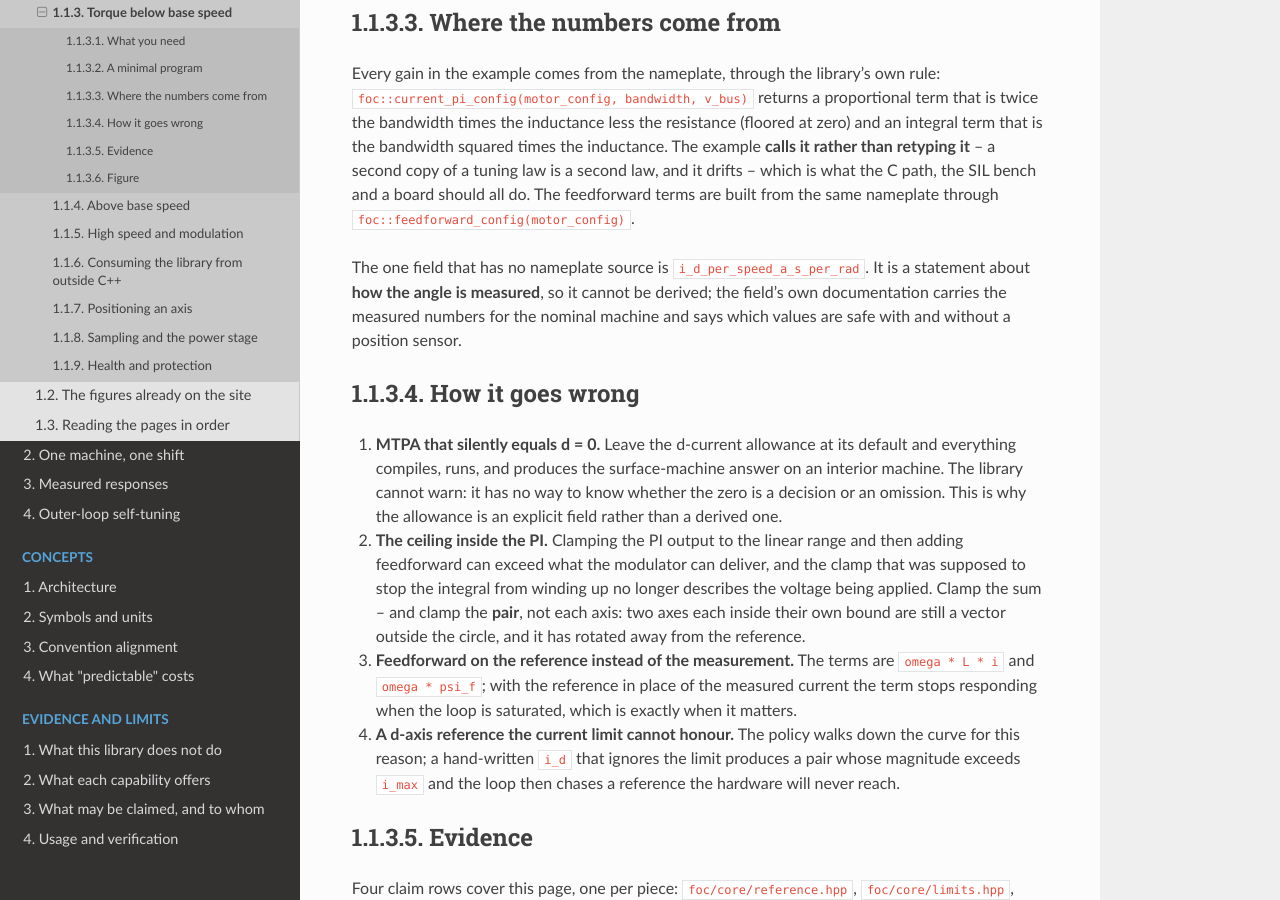
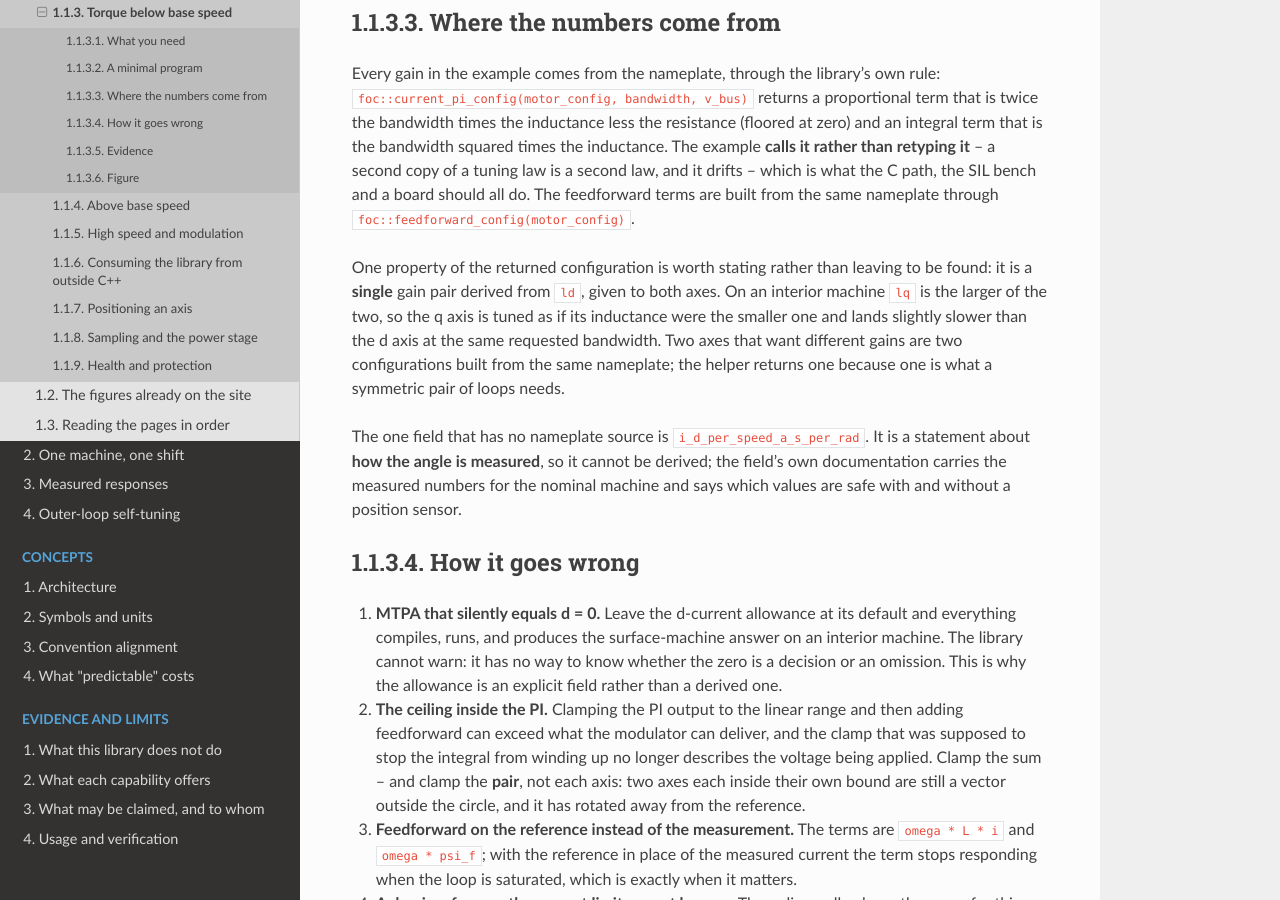
Before and after one commit to zc0718/foc, a Sphinx documentation site: the page built from docs/sphinx/source/guides/torque-reference.rst, in a window 1280 px wide and 900 px high, scrolled down 1175 px. Built offline with Sphinx 7.4.7 and the Read the Docs theme 3.1.0, drawn with Linux system fonts in a browser that asks for light colours.

Commit message:
docs(:book:): say that the current-loop helper returns one gain pair for two axes
The last card in the review's backlog was "E-CURPI-1 uses `Ld` and never mentions
`Lq`". It is not a defect: `Pi::Config` is one pair of gains, so a helper that
returns one configuration has only one inductance to choose, and it chooses the
d-axis one. What was missing is the sentence a reader needs to stop wondering --
on an interior machine `Lq` is the larger of the two, so the q axis is tuned as if
its inductance were the smaller one and lands slightly slower at the same
requested bandwidth, and two axes that want different gains are two
configurations built from the same nameplate.

Said in the two places that print the law: the concept chapter, under the listing
that now calls the helper, and the guide page's "where the numbers come from".
No API change, no new default: parameterising the helper per axis is a design
question and stays one.

```diff
--- a/docs/sphinx/source/guides/torque-reference.rst
+++ b/docs/sphinx/source/guides/torque-reference.rst
@@ -57,6 +57,14 @@ copy of a tuning law is a second law, and it drifts -- which is what the C path,
 the SIL bench and a board should all do. The feedforward terms are built from the
 same nameplate through ``foc::feedforward_config(motor_config)``.
 
+One property of the returned configuration is worth stating rather than leaving to
+be found: it is a **single** gain pair derived from ``ld``, given to both axes. On
+an interior machine ``lq`` is the larger of the two, so the q axis is tuned as if
+its inductance were the smaller one and lands slightly slower than the d axis at
+the same requested bandwidth. Two axes that want different gains are two
+configurations built from the same nameplate; the helper returns one because one
+is what a symmetric pair of loops needs.
+
 The one field that has no nameplate source is ``i_d_per_speed_a_s_per_rad``. It
 is a statement about **how the angle is measured**, so it cannot be derived; the
 field's own documentation carries the measured numbers for the nominal machine
```
